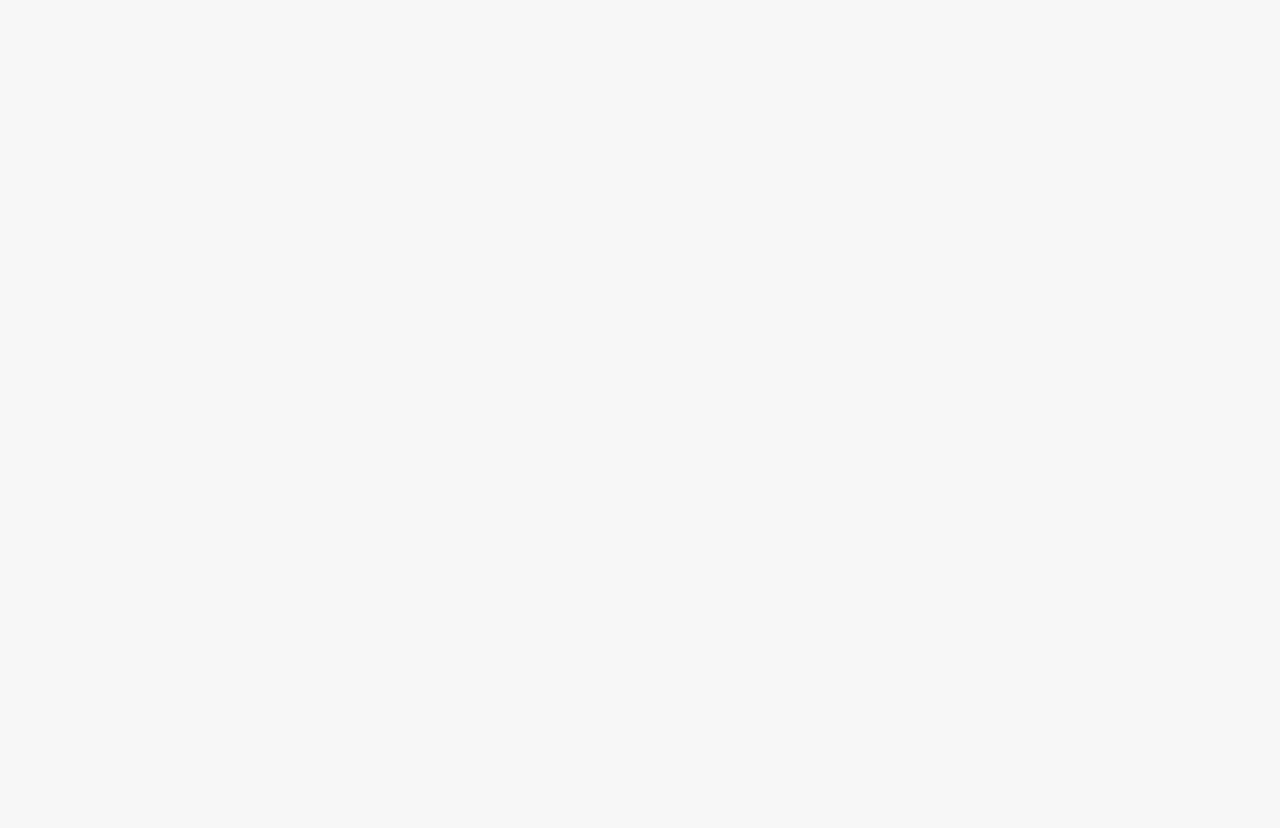
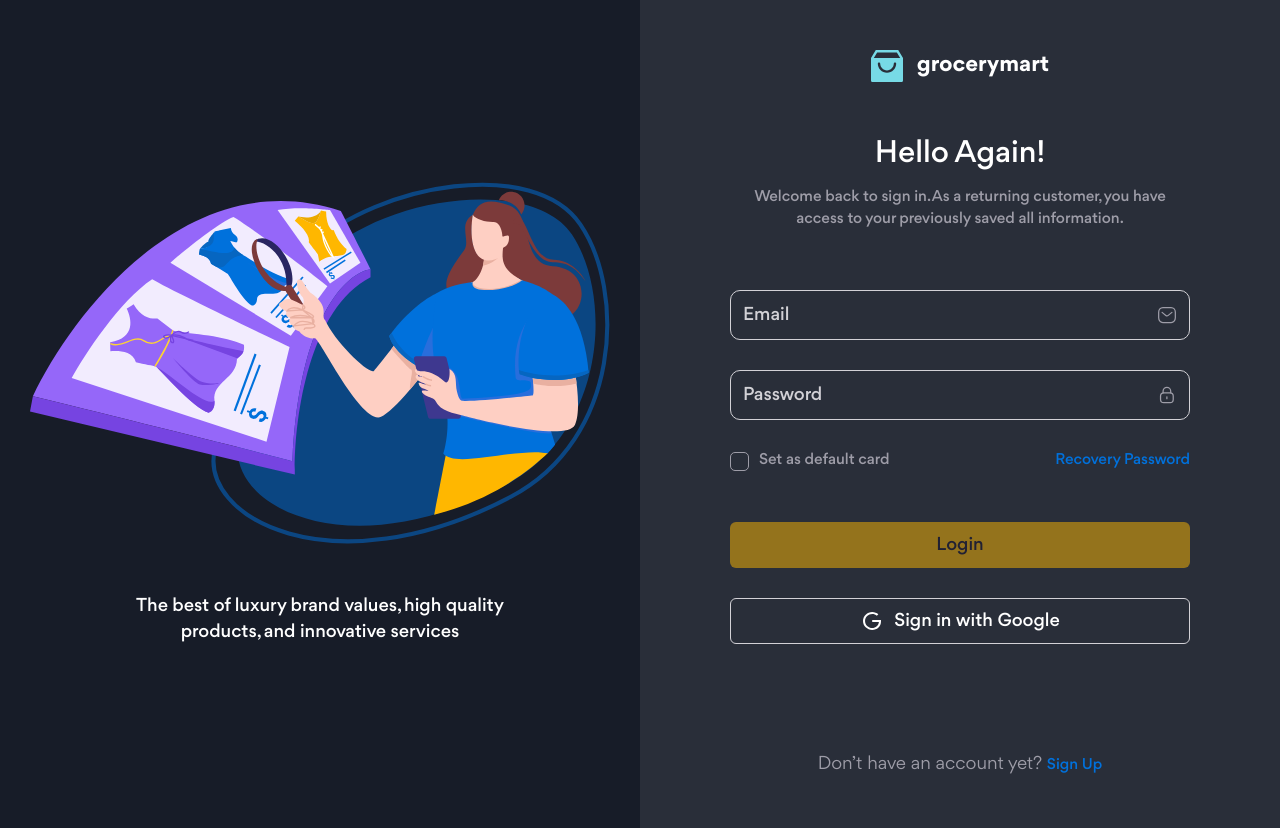
Before and after one commit to huuphuoc100911/MyProject, a website: page sign-in.html in a window 1280 px wide. Before the commit the page ends 800 px from the top, so only its background shows below. Drawn offline with Linux system fonts and the light colour scheme.

Commit message:
page sign in

```diff
--- a/scss/pages/_auth.scss
+++ b/scss/pages/_auth.scss
@@ -25,6 +25,7 @@
         justify-content: center;
         align-items: center;
         gap: 50px;
+        background: var(--auth-intro-bg);
 
         &-logo,
         &-next {
@@ -97,7 +98,7 @@
 
     &__desc {
         margin-top: 10px;
-        padding: 0 30px;
+        padding: 0 20px;
         color: #9e9da8;
         font-size: 1.5rem;
         font-weight: 500;
--- a/scss/theme/_dark.scss
+++ b/scss/theme/_dark.scss
@@ -52,6 +52,11 @@ html.dark {
     --filter-form-arrow: var(--dropdown-arrow-color);
 
     // Auth
+    --auth-intro-bg: #171c28;
     --auth-content-bg: #292e39;
-    --text-second-color: #b9babe;
+    --text-second-color: #9e9da8;
+
+    @include abstracts.screen(md) {
+        --auth-intro-bg: #171c28;
+    }
 }
--- a/scss/theme/_light.scss
+++ b/scss/theme/_light.scss
@@ -52,6 +52,11 @@ html {
     --filter-form-tag-bg: #f8f8fb;
 
     // Auth
+    --auth-intro-bg: #fafafd;
     --auth-content-bg: #fff;
-    --text-second-color: #9e9da8;
+    --text-second-color: #1a162e;
+
+    @include abstracts.screen(md) {
+        --auth-intro-bg: #fff;
+    }
 }
--- a/sign-in.html
+++ b/sign-in.html
@@ -1,9 +1,9 @@
 <!DOCTYPE html>
-<html lang="en">
+<html lang="en" class="dark">
     <head>
         <meta charset="UTF-8" />
         <meta name="viewport" content="width=device-width, initial-scale=1.0" />
-        <title>Grocery Mart</title>
+        <title>Sign In | Grocery Mart</title>
 
         <!-- Favicon -->
         <link rel="apple-touch-icon" sizes="76x76" href="./assets/favicon/apple-touch-icon.png" />
@@ -24,6 +24,75 @@
         <script src="./assets/js/scripts.js"></script>
     </head>
     <body>
-        <main class="auth"></main>
+        <main class="auth">
+            <!-- Auth Intro -->
+            <div class="auth__intro d-md-none">
+                <img src="./assets/img/auth/intro.svg" alt="" class="auth__intro-img" />
+                <p class="auth__intro-text">
+                    The best of luxury brand values, high quality products, and innovative services
+                </p>
+            </div>
+
+            <!-- Auth Content -->
+            <div class="auth__content">
+                <div class="auth__content-inner">
+                    <!-- Logo -->
+                    <a href="/" class="logo">
+                        <img src="./assets/icons/logo.svg" alt="grocerymart" class="logo__img" />
+                        <h2 class="logo__title">grocerymart</h2>
+                    </a>
+                    <h1 class="auth__heading">Hello Again!</h1>
+                    <p class="auth__desc">
+                        Welcome back to sign in. As a returning customer, you have access to your previously saved all
+                        information.
+                    </p>
+                    <form action="./index-logined.html" class="form auth__form">
+                        <div class="form__group">
+                            <div class="form__text-input">
+                                <input type="email" class="form__input" placeholder="Email" required />
+                                <img src="./assets/icons/message.svg" alt="" class="form__input-icon" />
+                                <img src="./assets/icons/form-error.svg" alt="" class="form__input-icon-error" />
+                            </div>
+                            <p class="form__error">Email chưa đúng định dạng</p>
+                        </div>
+                        <div class="form__group">
+                            <div class="form__text-input">
+                                <input
+                                    type="password"
+                                    class="form__input"
+                                    placeholder="Password"
+                                    required
+                                    minlength="6"
+                                />
+                                <img src="./assets/icons/lock.svg" alt="" class="form__input-icon" />
+                                <img src="./assets/icons/form-error.svg" alt="" class="form__input-icon-error" />
+                            </div>
+                            <p class="form__error">Mật khẩu ít nhất 6 ký tự</p>
+                        </div>
+                        <div class="form__group form__group--inline">
+                            <label class="form__checkbox">
+                                <input type="checkbox" name="" id="" class="form__checkbox-input d-none" />
+                                <span class="form__checkbox-label">Set as default card</span>
+                            </label>
+                            <a href="#!" class="auth__link form__pull-right">Recovery Password</a>
+                        </div>
+                        <div class="form__group auth__btn-group">
+                            <button class="btn btn--primary auth__btn form__submit-btn">Login</button>
+                            <button class="btn btn--outline auth__btn btn--no-margin">
+                                <img src="./assets/icons/google.svg" alt="" class="btn__icon icon" />
+                                Sign in with Google
+                            </button>
+                        </div>
+                    </form>
+                    <p class="auth__text">
+                        Don’t have an account yet?
+                        <a href="./sign-up.html" class="auth__link">Sign Up</a>
+                    </p>
+                </div>
+            </div>
+        </main>
+        <script>
+            window.dispatchEvent(new Event("template-loaded"));
+        </script>
     </body>
 </html>
```
Also changed, not shown: sign-up.html (+4 -4 lines), assets/css/main.css, 1 other file.
